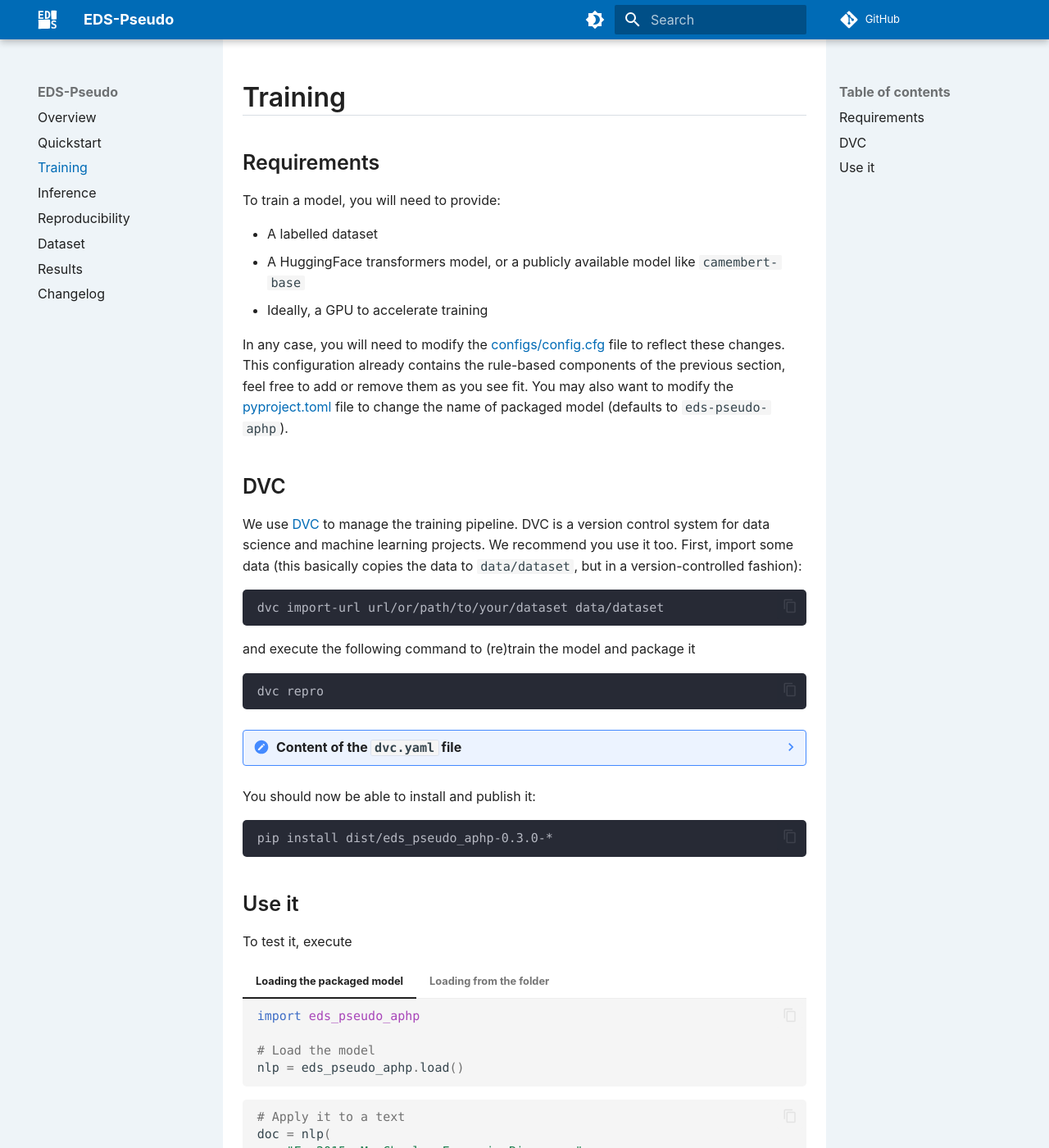
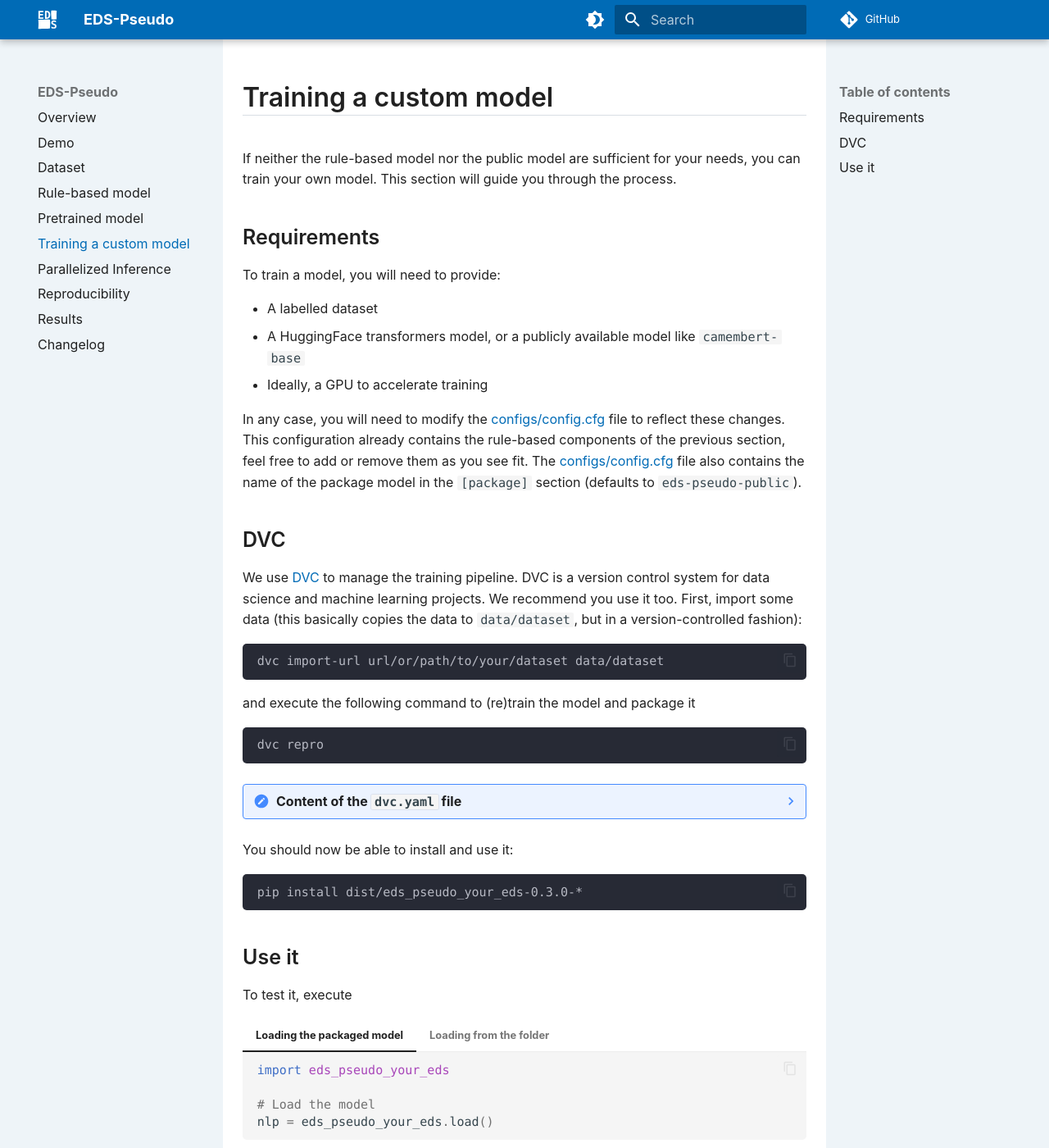
Before and after one commit to aphp/eds-pseudo, an MkDocs documentation site: the page built from docs/training.md, in a window 1280 px wide and 1400 px high. Shown: the whole window at 82% size. Built offline with MkDocs 1.6.1 and Material for MkDocs 9.7.7, drawn with Linux system fonts in a browser that asks for light colours; a script that is not in the unit is left out; comment, search, counter and statistics services are not loaded; the version menu is left out; some of the changed text lies outside the part shown.

````diff
--- a/docs/inference.md
+++ b/docs/inference.md
@@ -1,6 +1,4 @@
-# Inference
-
-## Parallelizing inference
+# Parallelized Inference
 
 When processing multiple documents, we can optimize the inference by parallelizing the
 computation on multiple cores and GPUs.
--- a/docs/training.md
+++ b/docs/training.md
@@ -1,4 +1,7 @@
-# Training
+# Training a custom model
+
+If neither the rule-based model nor the public model are sufficient for your needs, you can
+train your own model. This section will guide you through the process.
 
 ## Requirements
 
@@ -11,9 +14,8 @@ To train a model, you will need to provide:
 In any case, you will need to modify the
 [configs/config.cfg](https://github.com/aphp/eds-pseudo/blob/main/configs/config.cfg) file to
 reflect these changes. This configuration already contains the rule-based components of
-the previous section, feel free to add or remove them as you see fit. You may also want
-to modify the [pyproject.toml](https://github.com/aphp/eds-pseudo/blob/main/pyproject.toml) file to change the name of packaged model
-(defaults to `eds-pseudo-aphp`).
+the previous section, feel free to add or remove them as you see fit. The [configs/config.cfg](https://github.com/aphp/eds-pseudo/blob/main/configs/config.cfg) file also contains
+the name of the package model in the `[package]` section (defaults to `eds-pseudo-public`).
 
 ## DVC
 
@@ -49,10 +51,10 @@ dvc repro
     python scripts/package.py
     ```
 
-You should now be able to install and publish it:
+You should now be able to install and use it:
 
 ```{: .shell data-md-color-scheme="slate" }
-pip install dist/eds_pseudo_aphp-0.3.0-*
+pip install dist/eds_pseudo_your_eds-0.3.0-*
 ```
 
 ## Use it
@@ -62,10 +64,10 @@ To test it, execute
 === "Loading the packaged model"
 
     ```python
-    import eds_pseudo_aphp
+    import eds_pseudo_your_eds
 
     # Load the model
-    nlp = eds_pseudo_aphp.load()
+    nlp = eds_pseudo_your_eds.load()
     ```
 
 === "Loading from the folder"
@@ -106,3 +108,5 @@ existing_nlp = ...
 
 existing_nlp.add_pipe(nlp.get_pipe("ner"), name="ner")
 ```
+
+To apply the model in parallel on many documents using one or more GPUs, refer to the [Inference](/inference) page.
--- a/mkdocs.yml
+++ b/mkdocs.yml
@@ -28,11 +28,13 @@ theme:
 
 nav:
   - index.md
-  - quickstart.md
+  - Demo: https://eds-pseudo-public.streamlit.app" target="_blank
+  - dataset.md
+  - rule-based.md
+  - pretrained.md
   - training.md
   - inference.md
   - reproducibility.md
-  - dataset.md
   - results.md
   - changelog.md
 
````
Also changed, not shown: README.md (+2 -2 lines), docs/dataset.md (+51 -7 lines), docs/index.md (+9 -6 lines), docs/pretrained.md (added, +47 -0 lines), docs/rule-based.md (renamed from docs/quickstart.md, +3 -4 lines), docs/synthetic-dataset.md (added, +1 -0 lines), docs/assets/figures/data-augmentation.png (added).
